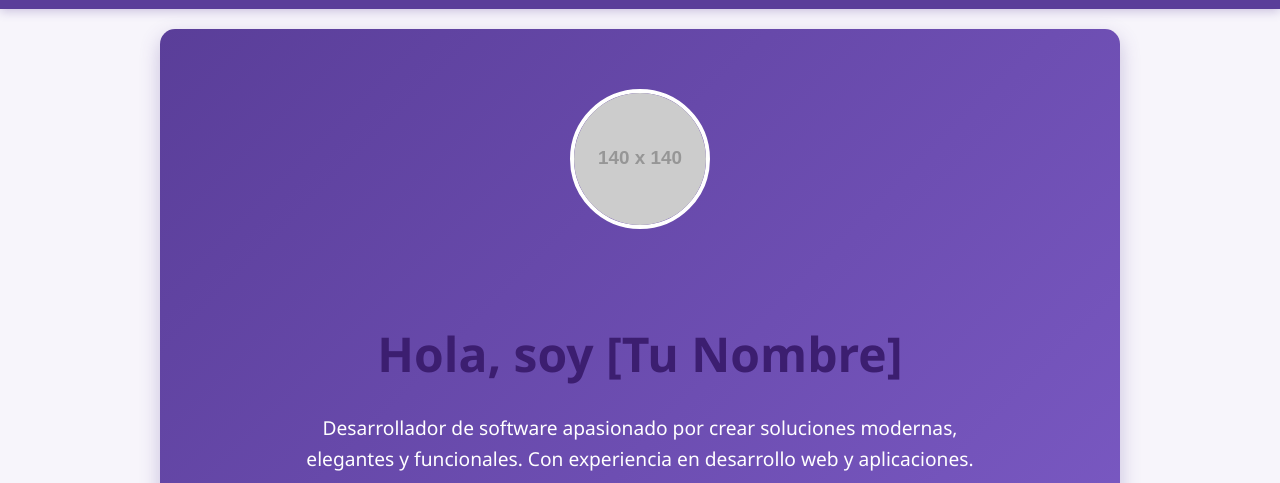
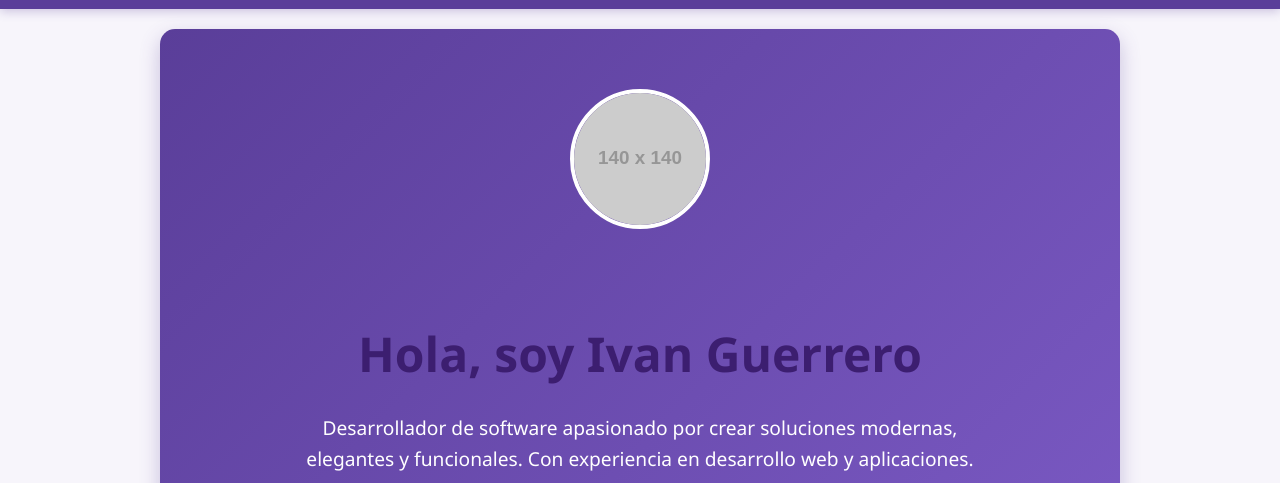
Before and after one commit to ivanGR263/ivanGR263.github.io, a plain HTML site: page index.html in a window 1280 px wide. Shown: the part 76-559 px from the top of the page. Drawn offline with Linux system fonts and the light colour scheme; placeholder pictures from the web are drawn by us.

Commit message:
correcion nombre

```diff
--- a/index.html
+++ b/index.html
@@ -250,7 +250,7 @@
   <main class="container" role="main">
     <section id="inicio" aria-label="Sección de inicio">
       <img src="https://via.placeholder.com/140" alt="Foto de perfil" />
-      <h1>Hola, soy [Tu Nombre]</h1>
+      <h1>Hola, soy Ivan Guerrero</h1>
       <p>
         Desarrollador de software apasionado por crear soluciones modernas, elegantes y funcionales.
         Con experiencia en desarrollo web y aplicaciones.
```
